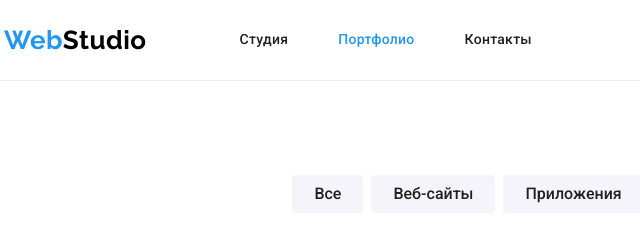
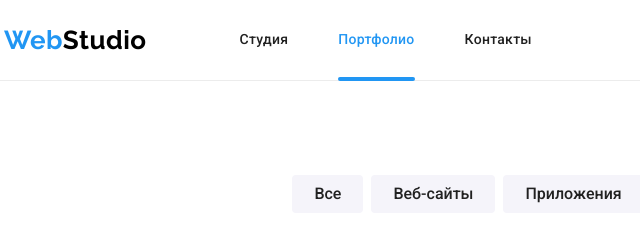
Before and after one commit to Pozniak17/goit-markup-hw-05, a plain HTML site: page portfolio.html in a window 1280 px wide. Shown: the top 240 px of the page, 51-691 px from the left. Drawn offline with nearby package versions, Linux system fonts and the light colour scheme.

Commit message:
Зроблений клас current

```diff
--- a/css/styles.css
+++ b/css/styles.css
@@ -96,6 +96,7 @@ img {
 
 /* Навігація в шапці */
 .site-nav {
+  position: relative;
   display: flex;
 }
 
@@ -104,6 +105,7 @@ img {
 }
 
 .site-nav-link {
+  position: relative;
   display: block;
   padding-top: 32px;
   padding-bottom: 32px;
@@ -124,6 +126,17 @@ img {
 /* Підсвічування поточної сторінки */
 .current {
   color: var(--accent);
+}
+
+.current::after {
+  position: absolute;
+  display: block;
+  content: '';
+  height: 4px;
+  min-width: 100%;
+  border-radius: 2px;
+  background-color: var(--accent);
+  bottom: -1px;
 }
 
 .contact {
```
